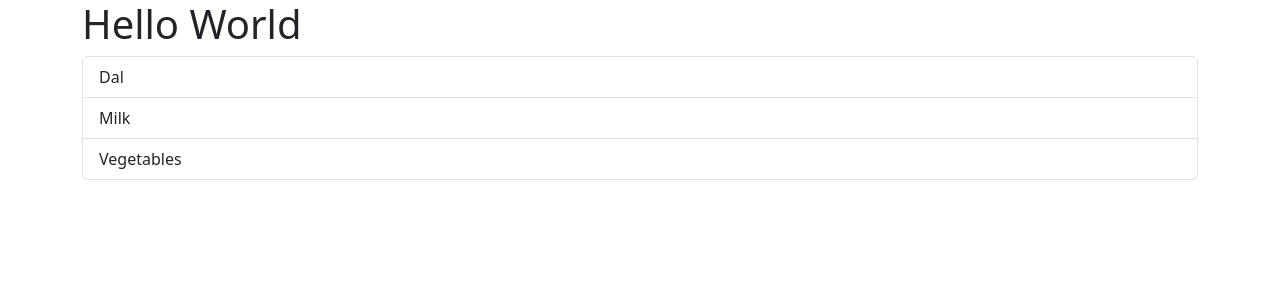
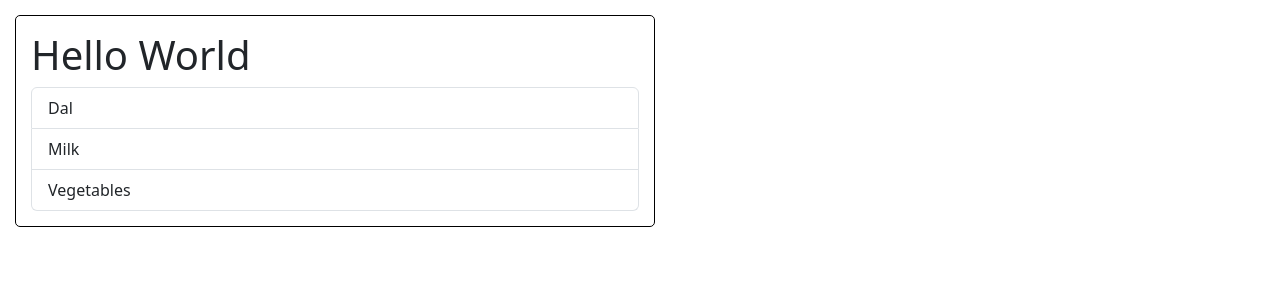
Before and after one commit to anantraghuvanshi/fragments, a React (Vite) app: page / in a window 1280 px wide. Shown: the top 300 px of the page. Built offline with nearby package versions, Linux system fonts and the light colour scheme.

Commit message:
css for container

```diff
--- a/src/App.css
+++ b/src/App.css
@@ -1,3 +1,8 @@
 .container{
-
+  border: 1px solid black;
+  width: 50%;
+  margin: 15px;
+  border-radius: 5px;
+  min-width: 400px;
+  padding: 15px;
 }
--- a/src/App.jsx
+++ b/src/App.jsx
@@ -7,11 +7,21 @@ import "./App.css";
 function App() {
   let foodItems = ["Dal", "Milk", "Vegetables"];
   return (
-    <Container>
-      <h1>Hello World</h1>
-      <ErrorMessage items={foodItems}></ErrorMessage>
-      <FoodItems items={foodItems}></FoodItems>
-    </Container>
+    <>
+      <Container>
+        <h1>Hello World</h1>
+        <ErrorMessage items={foodItems}></ErrorMessage>
+        <FoodItems items={foodItems}></FoodItems>
+      </Container>
+      {/* <Container>
+        <p>
+          Lorem ipsum dolor sit amet consectetur adipisicing elit. Molestiae,
+          explicabo quisquam laborum facilis qui tempora reiciendis, optio
+          asperiores nesciunt saepe necessitatibus architecto vitae officiis
+          ipsa blanditiis dolores porro tenetur odio!
+        </p>
+      </Container> */}
+    </>
   );
 }
 
```
